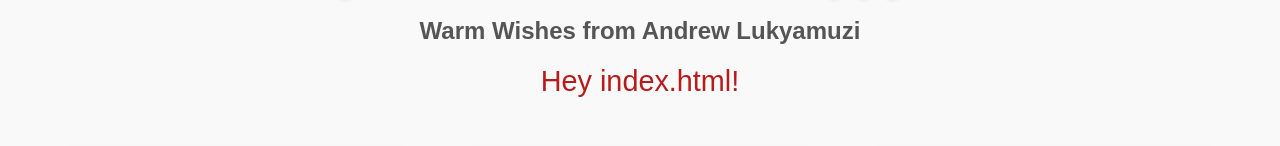
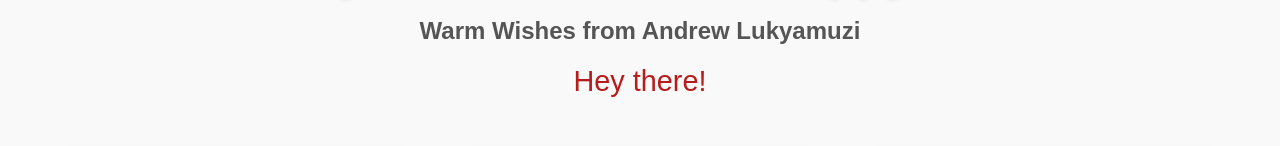
Before and after one commit to Gaussgeek/ChristmasGreetings, a plain HTML site: page index.html in a window 1280 px wide. Shown: the part 140-286 px from the top of the page. Drawn offline with Linux system fonts and the light colour scheme.

Commit message:
updated names

```diff
--- a/index.html
+++ b/index.html
@@ -135,9 +135,9 @@
     </div>
 
     <script>
-        // Get the name from the URL
-        const url = window.location.href;
-        const name = url.split('/').pop();
+        // Get the name from the query parameter
+        const params = new URLSearchParams(window.location.search);
+        const name = params.get('name');
 
         // Display the name dynamically
         const nameDisplay = document.getElementById('nameDisplay');
```
